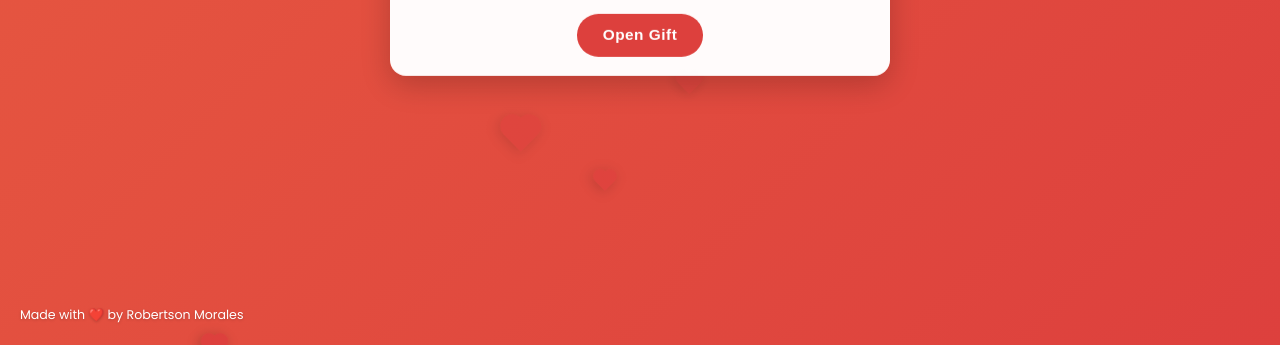
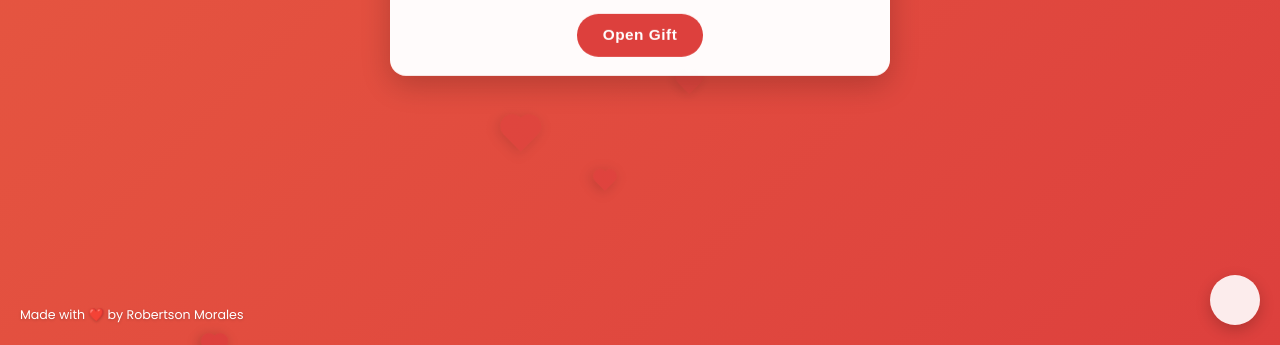
Before and after one commit to robertsonmorales/valentines-day, a plain HTML site: page index.html in a window 1280 px wide. Shown: the part 455-800 px from the top of the page. Drawn offline with Linux system fonts and the light colour scheme.

Commit message:
Add music toggle div to index.html

```diff
--- a/index.html
+++ b/index.html
@@ -98,6 +98,7 @@
         </div>
     </div>
 
+    <div class="music-toggle"></div>
     <!-- <button class="music-toggle">
         <i class="fas fa-music"></i>
     </button> -->
```
